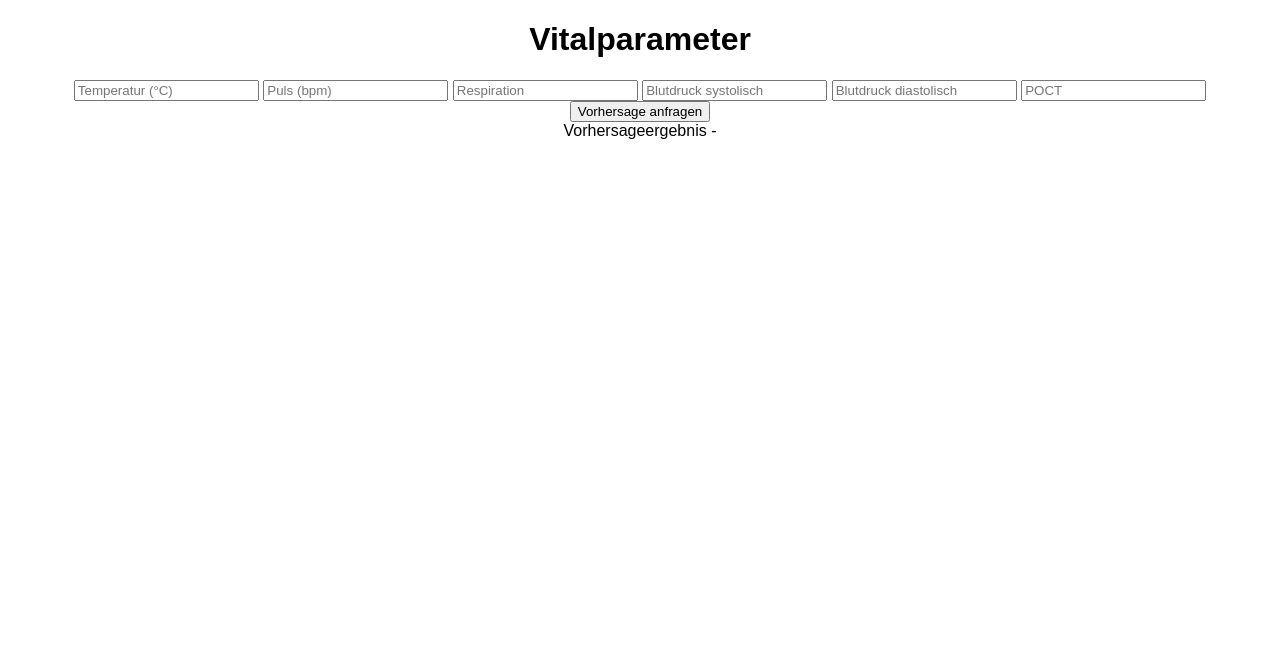
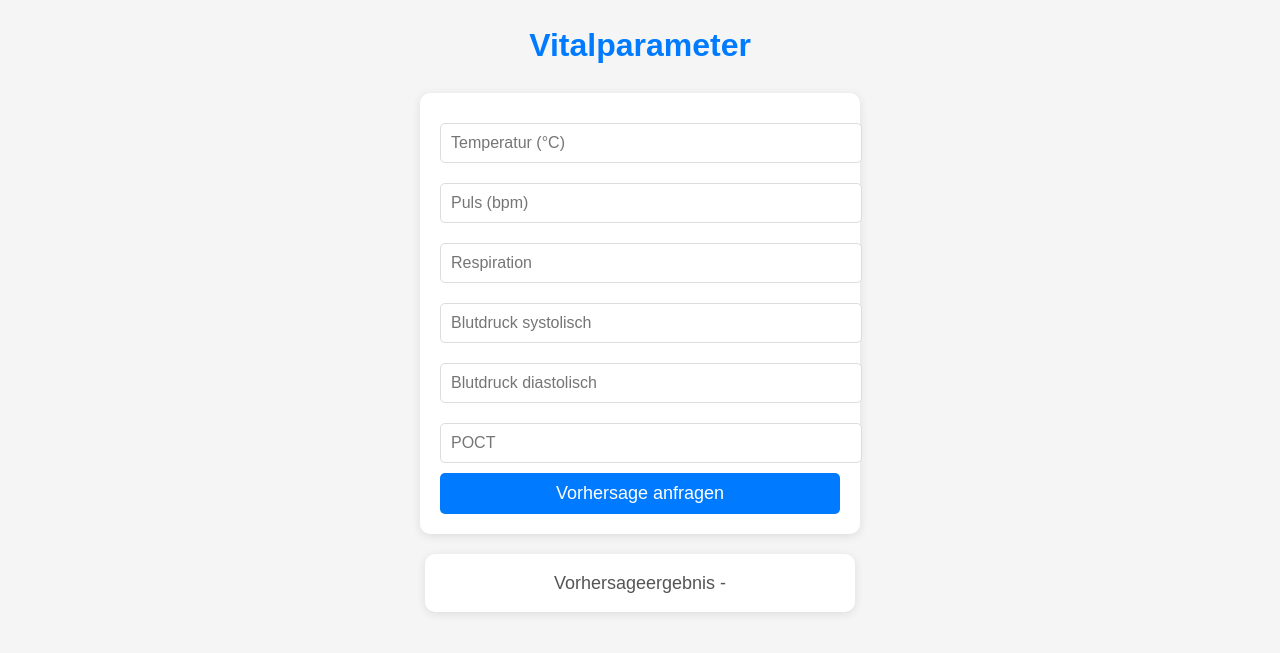
Before and after one commit to jpg344/ai-health-check, a Flask app: page / in a window 1280 px wide. Shown: the top 653 px of the page. Run offline with Flask 3, Linux system fonts and the light colour scheme; parts of the project's set-up code (start-up, migrations or seed data) failed here and were passed over.

Commit message:
updated css to look better

```diff
--- a/static/styles.css
+++ b/static/styles.css
@@ -1,4 +1,81 @@
-body{
+/* Base Styles */
+body {
     font-family: Arial, sans-serif;
+    margin: 0;
+    padding: 0;
+    background-color: #f5f5f5;
+    color: #333;
+    line-height: 1.6;
+}
+
+h1 {
     text-align: center;
+    color: #007BFF;
+    margin-top: 20px;
 }
+
+/* Form Styles */
+form#prediction-form {
+    max-width: 400px;
+    margin: 20px auto;
+    padding: 20px;
+    background: #fff;
+    border-radius: 10px;
+    box-shadow: 0 2px 10px rgba(0, 0, 0, 0.1);
+}
+
+form#prediction-form input {
+    width: 100%;
+    padding: 10px;
+    margin: 10px 0;
+    border: 1px solid #ddd;
+    border-radius: 5px;
+    font-size: 16px;
+    transition: border-color 0.3s ease;
+}
+
+form#prediction-form input:focus {
+    border-color: #007BFF;
+    outline: none;
+    box-shadow: 0 0 5px rgba(0, 123, 255, 0.5);
+}
+
+form#prediction-form button {
+    width: 100%;
+    padding: 10px;
+    font-size: 18px;
+    color: #fff;
+    background: #007BFF;
+    border: none;
+    border-radius: 5px;
+    cursor: pointer;
+    transition: background 0.3s ease;
+}
+
+form#prediction-form button:hover {
+    background: #0056b3;
+}
+
+/* Result Section */
+#result {
+    max-width: 400px;
+    margin: 20px auto;
+    padding: 15px;
+    text-align: center;
+    background: #fff;
+    border-radius: 10px;
+    box-shadow: 0 2px 10px rgba(0, 0, 0, 0.1);
+    font-size: 18px;
+    color: #555;
+}
+
+/* Responsive Design */
+@media (max-width: 480px) {
+    form#prediction-form, #result {
+        padding: 15px;
+    }
+
+    form#prediction-form input, form#prediction-form button {
+        font-size: 14px;
+    }
+}
```
